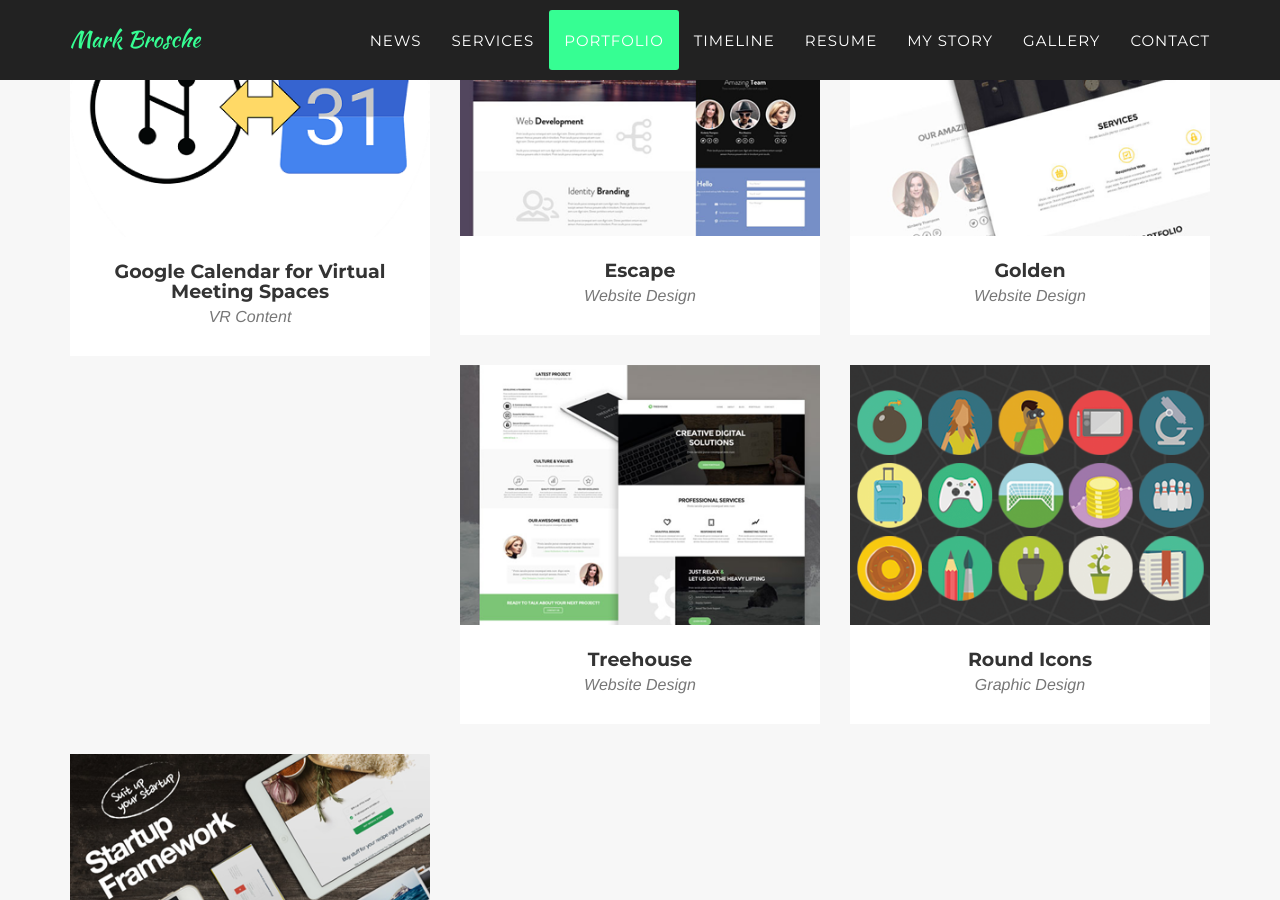
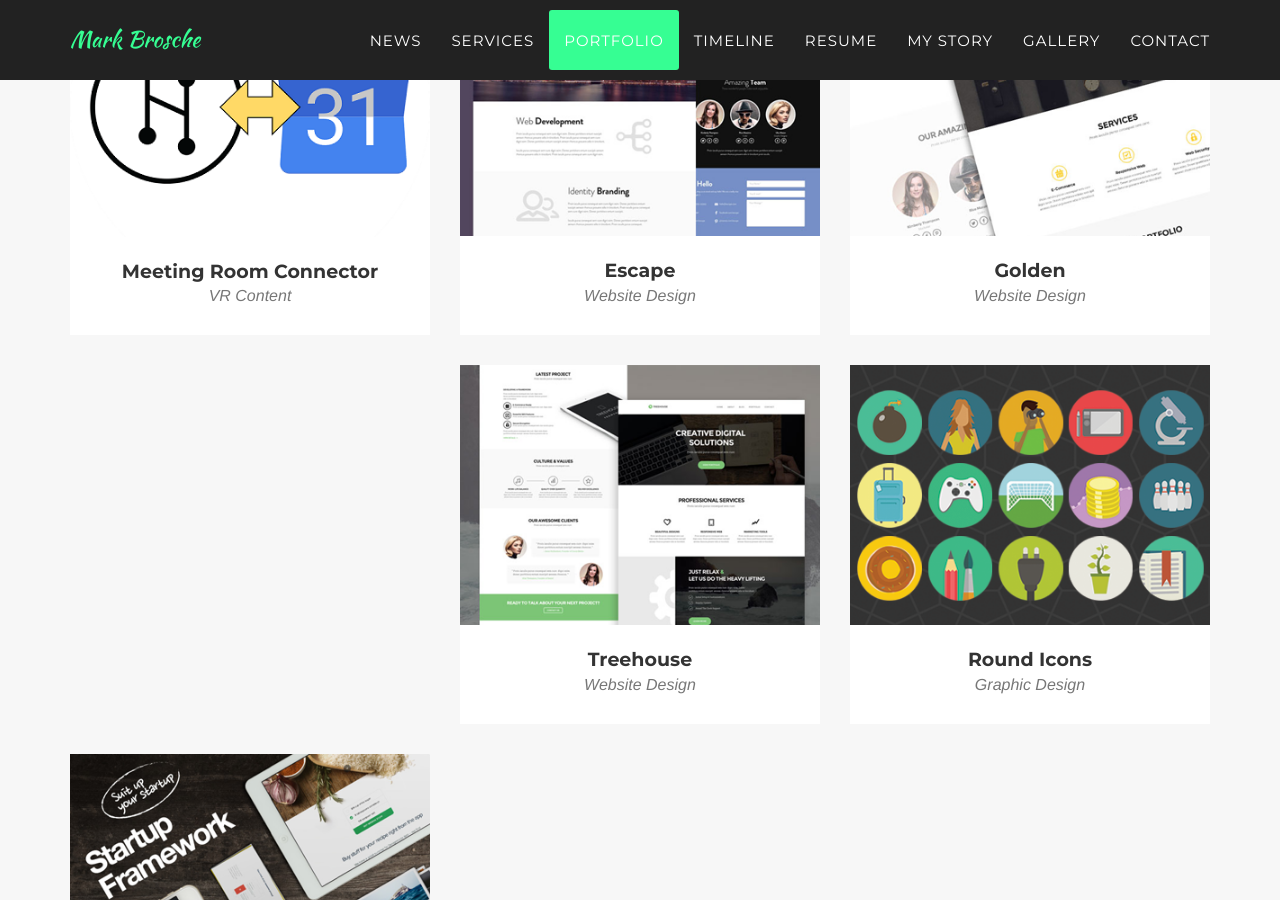
Before and after one commit to MarkBrosche/markbrosche.github.io, a Jekyll site: the page built from index.html, in a window 1280 px wide and 900 px high, scrolled down 2493 px. Built offline with Jekyll 4.4.1, drawn with Linux system fonts in a browser that asks for light colours; some web fonts are replaced.

Commit message:
trying new jekyll template

```diff
--- a/_config.yml
+++ b/_config.yml
@@ -14,15 +14,12 @@
   position: XR Engineer
   location: San Francisco, CA
   social:
-    - label: "Blog"
-      icon: "fas fa-fw fa-link"
+    - title: linkedin
+      url: "https://www.linkedin.com/in/markbrosche/"
+    - title: github
+      url: "https://www.linkedin.com/in/markbrosche/"
+    - title: medium
       url: "https://medium.com/@brosche"
-    - label: "GitHub"
-      icon: "fab fa-fw fa-github"
-      url: "https://github.com/MarkBrosche"
-    - label: "LinkedIn"
-      icon: "fab fa-fw fa-linkedin"
-      url: "https://www.linkedin.com/in/markbrosche/"
 
 
 # Build settings
--- a/_includes/team.html
+++ b/_includes/team.html
@@ -13,6 +13,7 @@
                         <img src="img/selfies/bio.jpg" class="img-responsive img-circle" alt="">
                         <h4>{{ member.name }}</h4>
                         <p class="text-muted">{{ member.position }}</p>
+                        <p class="text-muted">{{ member.location }}</p>
                         <ul class="list-inline social-buttons">
                             {% for network in member.social %}
                             <li>
--- a/_posts/2019-05-01-project-1.markdown
+++ b/_posts/2019-05-01-project-1.markdown
@@ -1,5 +1,5 @@
 ---
-title: Google Calendar for Virtual Meeting Spaces
+title: Meeting Room Connector
 subtitle: VR Content
 layout: default
 modal-id: 1
```
